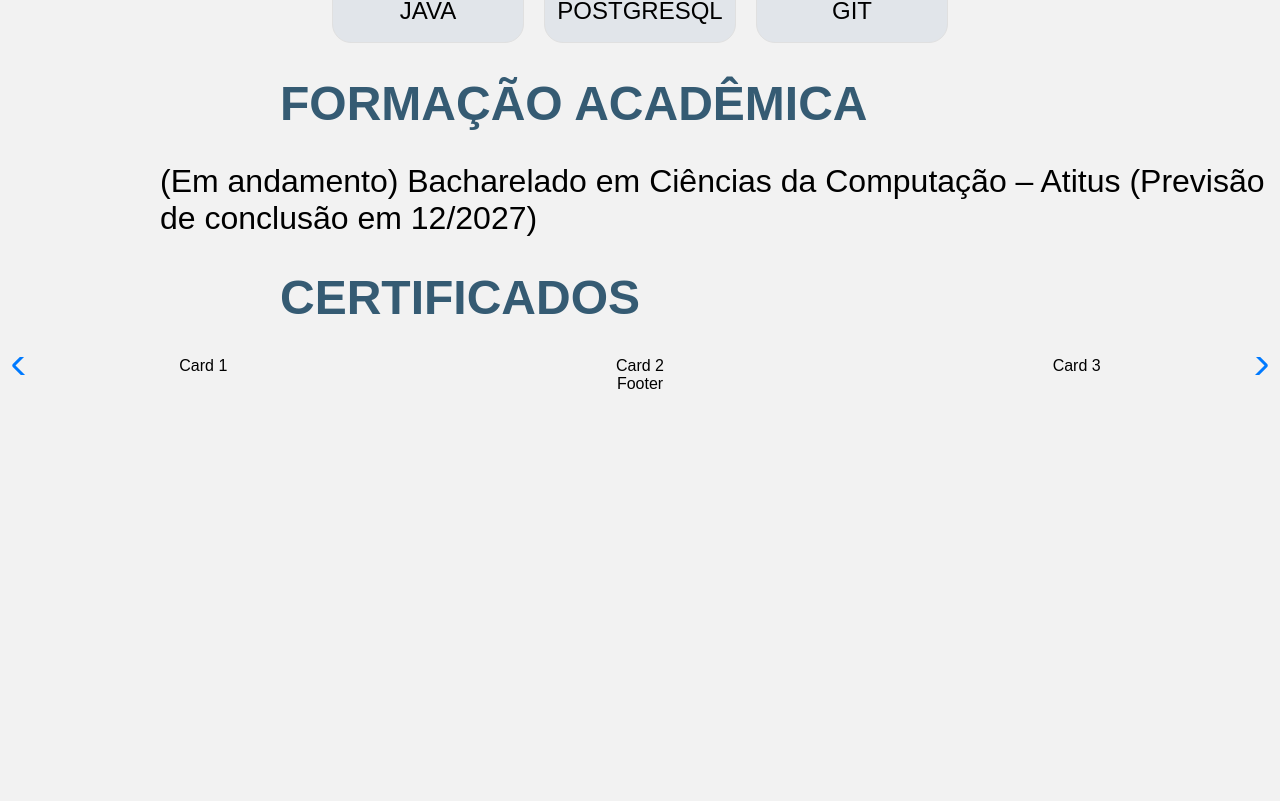
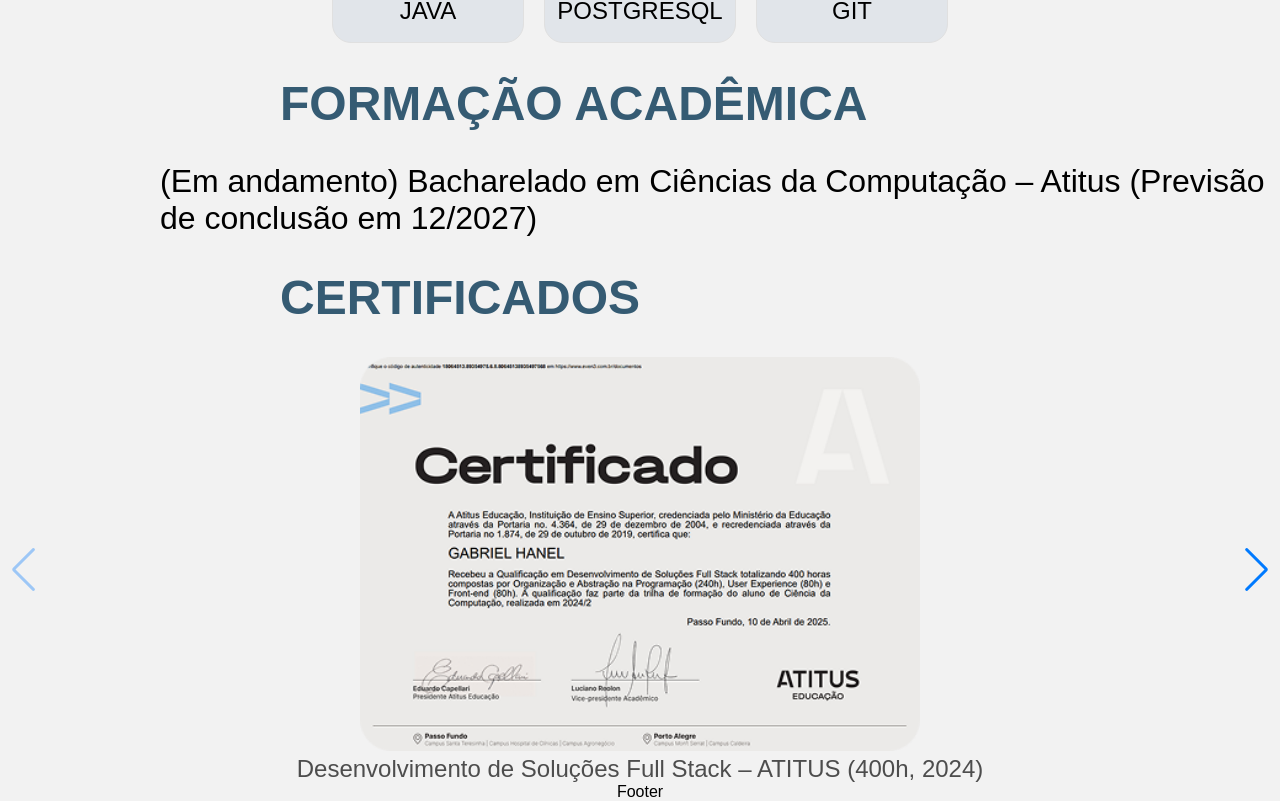
Before and after one commit to Gabrielhanel/novo-portfolio, a React (Create React App) app: page / in a window 1280 px wide. Shown: the part 4051-4852 px from the top of the page. Before the commit the page ends 4444 px from the top, so only its background shows below. Built offline with nearby package versions, Linux system fonts and the light colour scheme; a web font is replaced by a local one.

Commit message:
feature: certificados

```diff
--- a/src/components/Carousel/Certificates/CertificatesCarousel.tsx
+++ b/src/components/Carousel/Certificates/CertificatesCarousel.tsx
@@ -1,24 +1,30 @@
 import React from "react";
+import CertificadoFullStack from "../../../assets/images/certificado-devFullStack.png";
+import CertificadoAplicacoesJr from "../../../assets/images/certificado-devAplicacoesJr.png"
+import styles from "../../../pages/Courses/Certificates/certificates.module.css";
 import { Swiper, SwiperSlide } from "swiper/react";
 import { Navigation } from "swiper/modules";
 import "swiper/css";
 import "swiper/css/navigation";
-
 export const CertificatesCarousel = () => (
 <Swiper
   modules={[Navigation]}
     navigation
-    slidesPerView={3}
-    spaceBetween={20}
+  loop={false} // evita bug quando tem menos slides que o necessário
   breakpoints={{
-      640: { slidesPerView: 1, spaceBetween: 10 },
-      1024: { slidesPerView: 3, spaceBetween: 30 },
+    320: { slidesPerView: 1, spaceBetween: 10 },
+    768: { slidesPerView: 1, spaceBetween: 15 },
+    1024: { slidesPerView: "auto", spaceBetween: 20 },
   }}
-    loop
 >
-    <SwiperSlide>Card 1</SwiperSlide>
-    <SwiperSlide>Card 2</SwiperSlide>
-    <SwiperSlide>Card 3</SwiperSlide>
-    <SwiperSlide>Card 4</SwiperSlide>
+  <SwiperSlide>
+    <img src={CertificadoFullStack} alt="Certificado da ATITUS de Desenvolvimento FullStack" className={styles.imgCertificado} />
+    <p className={styles.texto}>Desenvolvimento de Soluções Full Stack – ATITUS (400h, 2024)</p>
+  </SwiperSlide>
+
+  <SwiperSlide >
+    <img src={CertificadoAplicacoesJr} alt="Certificado da ATITUS de Desenvolvimento de Aplicações Júnior" className={styles.imgCertificado} />
+    <p className={styles.texto}>Desenvolvimento de Aplicações Júnior – ATITUS (400h, 2024)</p>
+  </SwiperSlide>
 </Swiper>
 );
--- a/src/components/Carousel/Projects/ProjectsCarousel.tsx
+++ b/src/components/Carousel/Projects/ProjectsCarousel.tsx
@@ -13,12 +13,12 @@
   <Swiper
     modules={[Navigation, Keyboard]}
     navigation
+      loop={false} // evita bug quando tem menos slides que o necessário
     keyboard
     breakpoints={{
       640: { slidesPerView: 1, spaceBetween: 10 },
       1024: { slidesPerView: "auto", spaceBetween: 30 },
     }}
-    loop
   >
     <SwiperSlide className={styles.card}>
       <img src={globalImports} alt="Logo do aplicativo Global Imports" className={styles.LogoDoApp} />
--- a/src/pages/Courses/Certificates/certificates.module.css
+++ b/src/pages/Courses/Certificates/certificates.module.css
@@ -0,0 +1,17 @@
+.imgCertificado{
+    width: 35rem;
+}
+.texto{
+    font-size: 1.5rem;
+    color: #4D4D4D;
+}
+@media (max-width: 768px) {
+    .imgCertificado{
+        width: 18rem;
+    }
+    .texto{
+        font-size: 1.2rem;
+        padding-left: 3rem;
+        padding-right: 3rem;
+    }
+}
```
Lines whose indentation alone changed are shown as unchanged.
